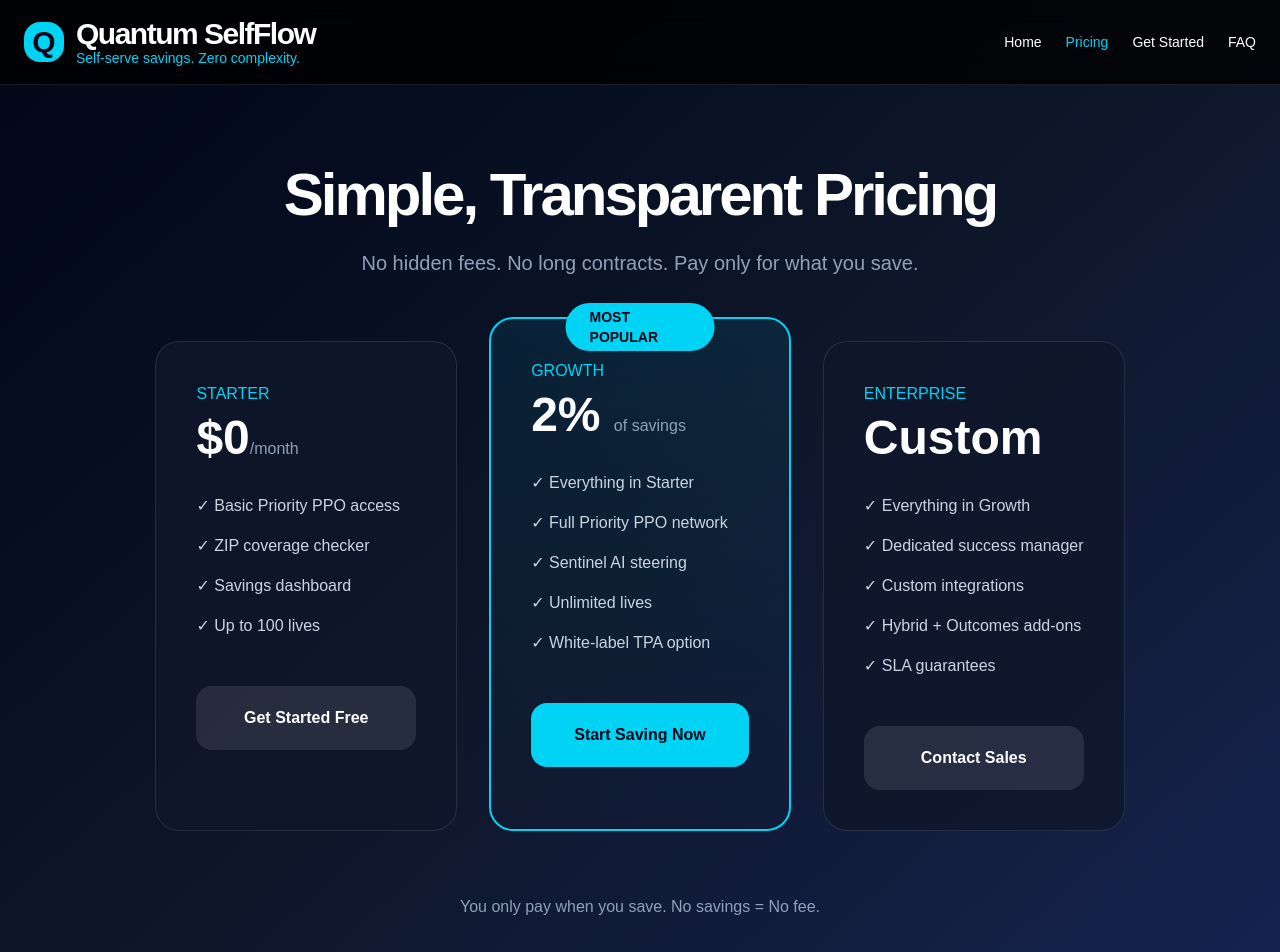
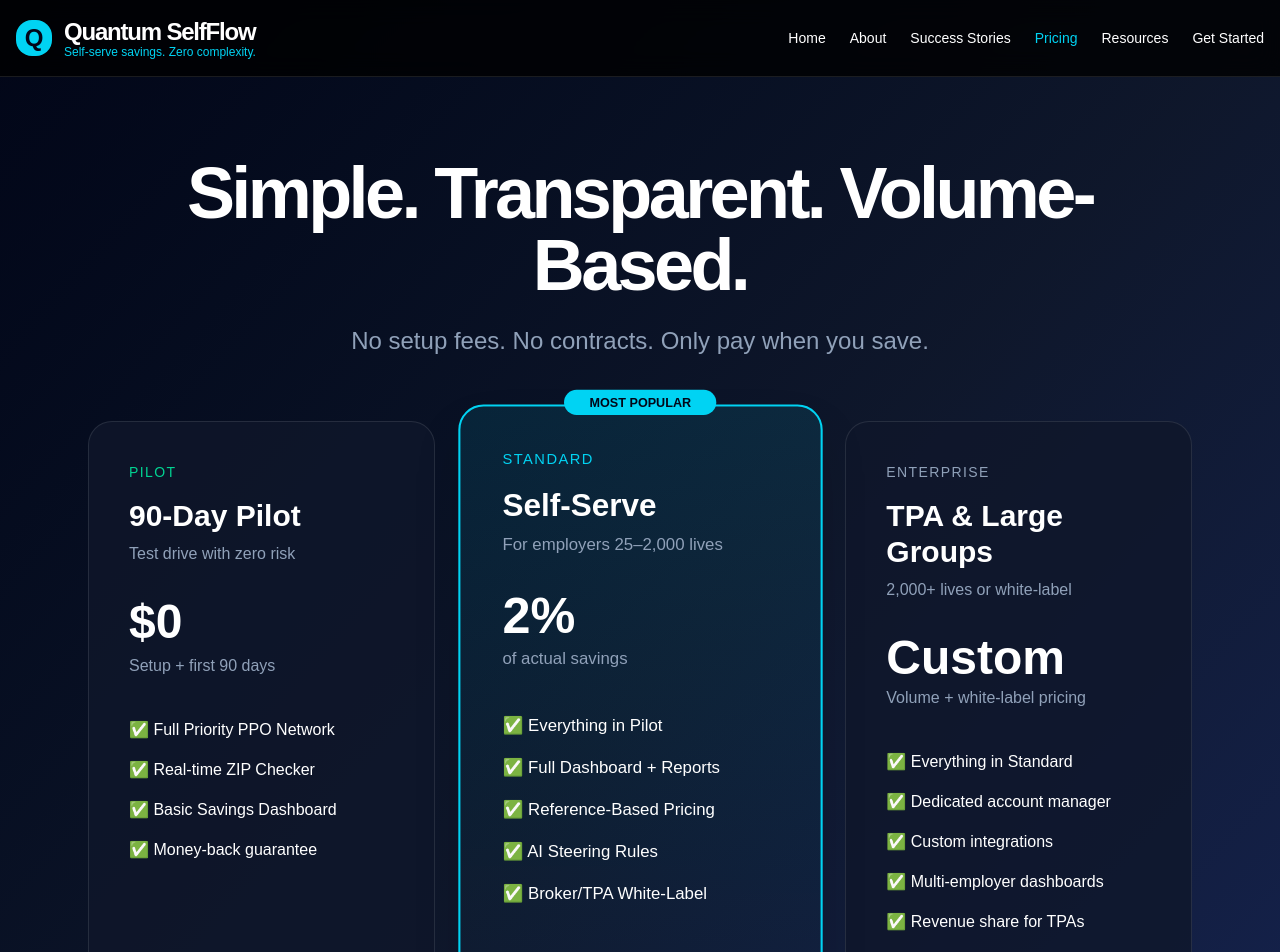
Before and after one commit to ryunstuart/quantum-selfflow, a Next.js app in the folder frontend/: page /pricing in a window 1280 px wide. Shown: the top 952 px of the page. Built offline with nearby package versions, Linux system fonts and the light colour scheme.

Commit message:
Pricing page - fixed navigation (no Pricing in logged-in menu)

```diff
--- a/frontend/app/pricing/page.tsx
+++ b/frontend/app/pricing/page.tsx
@@ -1,29 +1,55 @@
 'use client';
 
 import Link from 'next/link';
-import { useState } from 'react';
+import { useState, useEffect } from 'react';
 
 export default function Pricing() {
+  const [isLoggedIn, setIsLoggedIn] = useState(false);
   const [mobileMenuOpen, setMobileMenuOpen] = useState(false);
   const currentYear = new Date().getFullYear();
 
+  useEffect(() => {
+    const saved = localStorage.getItem('selfflow_user');
+    if (saved) setIsLoggedIn(true);
+  }, []);
+
+  const handleLogout = () => {
+    localStorage.removeItem('selfflow_user');
+    window.location.reload();
+  };
+
   return (
-    <div className="min-h-screen bg-gradient-to-br from-slate-950 via-slate-900 to-blue-950 text-white flex flex-col">
+    <div className="min-h-screen bg-gradient-to-br from-slate-950 via-slate-900 to-blue-950 text-white flex flex-col overflow-x-hidden">
       <nav className="border-b border-white/10 bg-black/80 backdrop-blur-md sticky top-0 z-50">
-        <div className="max-w-7xl mx-auto px-4 md:px-6 py-4 flex justify-between items-center">
+        <div className="max-w-7xl mx-auto px-4 py-4 flex justify-between items-center">
           <Link href="/" className="flex items-center gap-3 hover:opacity-90 transition">
-            <div className="w-9 h-9 md:w-10 md:h-10 bg-cyan-400 rounded-2xl flex items-center justify-center text-slate-950 font-bold text-2xl md:text-3xl shadow-lg">Q</div>
+            <div className="w-9 h-9 bg-cyan-400 rounded-2xl flex items-center justify-center text-slate-950 font-bold text-2xl shadow-lg">Q</div>
             <div>
-              <div className="font-bold text-2xl md:text-3xl tracking-tighter">Quantum SelfFlow</div>
-              <div className="text-cyan-400 text-xs md:text-sm -mt-1">Self-serve savings. Zero complexity.</div>
+              <div className="font-bold text-2xl tracking-tighter">Quantum SelfFlow</div>
+              <div className="text-cyan-400 text-xs -mt-1">Self-serve savings. Zero complexity.</div>
             </div>
           </Link>
 
+          {/* Desktop Navigation */}
           <div className="hidden md:flex items-center gap-6 text-sm font-medium">
-            <Link href="/" className="hover:text-cyan-400">Home</Link>
-            <Link href="/pricing" className="text-cyan-400 font-medium">Pricing</Link>
-            <Link href="/onboarding" className="hover:text-cyan-400">Get Started</Link>
-            <Link href="/faq" className="hover:text-cyan-400">FAQ</Link>
+            {isLoggedIn ? (
+              <>
+                <Link href="/dashboard" className="hover:text-cyan-400">Dashboard</Link>
+                <Link href="/myplan" className="hover:text-cyan-400">My Plan</Link>
+                <Link href="/settings" className="hover:text-cyan-400">Settings</Link>
+                <Link href="/resources" className="hover:text-cyan-400">Resources</Link>
+                <button onClick={handleLogout} className="text-red-400 hover:text-red-500 transition">Logout</button>
+              </>
+            ) : (
+              <>
+                <Link href="/" className="hover:text-cyan-400">Home</Link>
+                <Link href="/about" className="hover:text-cyan-400">About</Link>
+                <Link href="/success-stories" className="hover:text-cyan-400">Success Stories</Link>
+                <Link href="/pricing" className="text-cyan-400 font-medium">Pricing</Link>
+                <Link href="/resources" className="hover:text-cyan-400">Resources</Link>
+                <Link href="/onboarding" className="hover:text-cyan-400">Get Started</Link>
+              </>
+            )}
           </div>
 
           <button
@@ -34,74 +60,113 @@ export default function Pricing() {
           </button>
         </div>
 
+        {/* Mobile Menu */}
         {mobileMenuOpen && (
           <div className="md:hidden border-t border-white/10 bg-black/95 py-8">
             <div className="flex flex-col gap-6 text-center text-lg font-medium">
-              <Link href="/" className="hover:text-cyan-400 py-2" onClick={() => setMobileMenuOpen(false)}>Home</Link>
-              <Link href="/pricing" className="hover:text-cyan-400 py-2" onClick={() => setMobileMenuOpen(false)}>Pricing</Link>
-              <Link href="/onboarding" className="hover:text-cyan-400 py-2" onClick={() => setMobileMenuOpen(false)}>Get Started</Link>
-              <Link href="/faq" className="hover:text-cyan-400 py-2" onClick={() => setMobileMenuOpen(false)}>FAQ</Link>
+              {isLoggedIn ? (
+                <>
+                  <Link href="/dashboard" className="py-2" onClick={() => setMobileMenuOpen(false)}>Dashboard</Link>
+                  <Link href="/myplan" className="py-2" onClick={() => setMobileMenuOpen(false)}>My Plan</Link>
+                  <Link href="/settings" className="py-2" onClick={() => setMobileMenuOpen(false)}>Settings</Link>
+                  <Link href="/resources" className="py-2" onClick={() => setMobileMenuOpen(false)}>Resources</Link>
+                  <button onClick={handleLogout} className="text-red-400 py-2">Logout</button>
+                </>
+              ) : (
+                <>
+                  <Link href="/" className="py-2" onClick={() => setMobileMenuOpen(false)}>Home</Link>
+                  <Link href="/about" className="py-2" onClick={() => setMobileMenuOpen(false)}>About</Link>
+                  <Link href="/success-stories" className="py-2" onClick={() => setMobileMenuOpen(false)}>Success Stories</Link>
+                  <Link href="/pricing" className="py-2" onClick={() => setMobileMenuOpen(false)}>Pricing</Link>
+                  <Link href="/resources" className="py-2" onClick={() => setMobileMenuOpen(false)}>Resources</Link>
+                  <Link href="/onboarding" className="py-2" onClick={() => setMobileMenuOpen(false)}>Get Started</Link>
+                </>
+              )}
             </div>
           </div>
         )}
       </nav>
 
-      <div className="max-w-5xl mx-auto px-6 py-20 flex-1">
+      <div className="max-w-6xl mx-auto px-6 py-20 flex-1">
         <div className="text-center mb-16">
-          <h1 className="text-5xl md:text-6xl font-bold tracking-tighter mb-6">Simple, Transparent Pricing</h1>
-          <p className="text-xl text-slate-400">No hidden fees. No long contracts. Pay only for what you save.</p>
+          <h1 className="text-6xl md:text-7xl font-bold tracking-tighter mb-6">Simple. Transparent. Volume-Based.</h1>
+          <p className="text-2xl text-slate-400">No setup fees. No contracts. Only pay when you save.</p>
         </div>
 
         <div className="grid md:grid-cols-3 gap-8">
-          {/* Starter */}
-          <div className="bg-slate-900/80 border border-white/10 rounded-3xl p-10">
-            <div className="text-cyan-400 font-medium mb-2">STARTER</div>
-            <div className="text-5xl font-bold mb-8">$0<span className="text-base font-normal text-slate-400">/month</span></div>
-            <ul className="space-y-4 mb-12 text-slate-300">
-              <li>✓ Basic Priority PPO access</li>
-              <li>✓ ZIP coverage checker</li>
-              <li>✓ Savings dashboard</li>
-              <li>✓ Up to 100 lives</li>
+          {/* Free Pilot */}
+          <div className="bg-slate-900/80 border border-white/10 rounded-3xl p-10 flex flex-col">
+            <div className="text-emerald-400 text-sm font-medium tracking-widest mb-4">PILOT</div>
+            <h3 className="text-3xl font-semibold mb-2">90-Day Pilot</h3>
+            <p className="text-slate-400 mb-8">Test drive with zero risk</p>
+
+            <div className="text-5xl font-bold mb-2">$0</div>
+            <p className="text-slate-400 mb-10">Setup + first 90 days</p>
+
+            <ul className="space-y-4 mb-12 flex-1">
+              <li className="flex items-center gap-3">✅ Full Priority PPO Network</li>
+              <li className="flex items-center gap-3">✅ Real-time ZIP Checker</li>
+              <li className="flex items-center gap-3">✅ Basic Savings Dashboard</li>
+              <li className="flex items-center gap-3">✅ Money-back guarantee</li>
             </ul>
-            <Link href="/onboarding" className="block text-center bg-white/10 hover:bg-white/20 py-5 rounded-2xl font-semibold">Get Started Free</Link>
+
+            <Link href="/onboarding" className="block text-center border border-white/30 hover:bg-white/10 py-4 rounded-2xl font-medium transition">
+              Start Free Pilot
+            </Link>
           </div>
 
-          {/* Growth (Recommended) */}
-          <div className="bg-gradient-to-b from-cyan-500/10 to-transparent border-2 border-cyan-400 rounded-3xl p-10 relative -mt-4 md:-mt-6">
-            <div className="absolute -top-4 left-1/2 -translate-x-1/2 bg-cyan-400 text-slate-950 text-sm font-bold px-6 py-1 rounded-full">MOST POPULAR</div>
-            <div className="text-cyan-400 font-medium mb-2">GROWTH</div>
-            <div className="text-5xl font-bold mb-8">2% <span className="text-base font-normal text-slate-400">of savings</span></div>
-            <ul className="space-y-4 mb-12 text-slate-300">
-              <li>✓ Everything in Starter</li>
-              <li>✓ Full Priority PPO network</li>
-              <li>✓ Sentinel AI steering</li>
-              <li>✓ Unlimited lives</li>
-              <li>✓ White-label TPA option</li>
+          {/* Standard - Most Popular */}
+          <div className="bg-gradient-to-b from-cyan-400/10 to-transparent border-2 border-cyan-400 rounded-3xl p-10 flex flex-col relative scale-105 shadow-2xl">
+            <div className="absolute -top-4 left-1/2 -translate-x-1/2 bg-cyan-400 text-slate-950 text-xs font-bold px-6 py-1 rounded-full">MOST POPULAR</div>
+
+            <div className="text-cyan-400 text-sm font-medium tracking-widest mb-4">STANDARD</div>
+            <h3 className="text-3xl font-semibold mb-2">Self-Serve</h3>
+            <p className="text-slate-400 mb-8">For employers 25–2,000 lives</p>
+
+            <div className="text-5xl font-bold mb-1">2%</div>
+            <p className="text-slate-400 mb-10">of actual savings</p>
+
+            <ul className="space-y-4 mb-12 flex-1">
+              <li className="flex items-center gap-3">✅ Everything in Pilot</li>
+              <li className="flex items-center gap-3">✅ Full Dashboard + Reports</li>
+              <li className="flex items-center gap-3">✅ Reference-Based Pricing</li>
+              <li className="flex items-center gap-3">✅ AI Steering Rules</li>
+              <li className="flex items-center gap-3">✅ Broker/TPA White-Label</li>
             </ul>
-            <Link href="/onboarding" className="block text-center bg-cyan-400 hover:bg-cyan-300 text-slate-950 py-5 rounded-2xl font-semibold">Start Saving Now</Link>
+
+            <Link href="/onboarding" className="block text-center bg-cyan-400 hover:bg-cyan-300 text-slate-950 py-5 rounded-2xl font-semibold text-lg transition">
+              Activate SelfFlow
+            </Link>
           </div>
 
           {/* Enterprise */}
-          <div className="bg-slate-900/80 border border-white/10 rounded-3xl p-10">
-            <div className="text-cyan-400 font-medium mb-2">ENTERPRISE</div>
-            <div className="text-5xl font-bold mb-8">Custom</div>
-            <ul className="space-y-4 mb-12 text-slate-300">
-              <li>✓ Everything in Growth</li>
-              <li>✓ Dedicated success manager</li>
-              <li>✓ Custom integrations</li>
-              <li>✓ Hybrid + Outcomes add-ons</li>
-              <li>✓ SLA guarantees</li>
+          <div className="bg-slate-900/80 border border-white/10 rounded-3xl p-10 flex flex-col">
+            <div className="text-slate-400 text-sm font-medium tracking-widest mb-4">ENTERPRISE</div>
+            <h3 className="text-3xl font-semibold mb-2">TPA & Large Groups</h3>
+            <p className="text-slate-400 mb-8">2,000+ lives or white-label</p>
+
+            <div className="text-5xl font-bold mb-1">Custom</div>
+            <p className="text-slate-400 mb-10">Volume + white-label pricing</p>
+
+            <ul className="space-y-4 mb-12 flex-1">
+              <li className="flex items-center gap-3">✅ Everything in Standard</li>
+              <li className="flex items-center gap-3">✅ Dedicated account manager</li>
+              <li className="flex items-center gap-3">✅ Custom integrations</li>
+              <li className="flex items-center gap-3">✅ Multi-employer dashboards</li>
+              <li className="flex items-center gap-3">✅ Revenue share for TPAs</li>
             </ul>
-            <Link href="/contact" className="block text-center bg-white/10 hover:bg-white/20 py-5 rounded-2xl font-semibold">Contact Sales</Link>
+
+            <Link href="/contact" className="block text-center border border-white/30 hover:bg-white/10 py-4 rounded-2xl font-medium transition">
+              Contact Sales
+            </Link>
           </div>
         </div>
 
-        <div className="text-center mt-16 text-slate-400">
-          You only pay when you save. No savings = No fee.
+        <div className="text-center mt-16 text-slate-400 text-sm">
+          All plans include real-time API access, 90-day money-back savings guarantee, and no long-term contracts.
         </div>
       </div>
 
-      {/* Auto Year Footer */}
       <footer className="border-t border-white/10 bg-black/60 py-12 mt-auto">
         <div className="max-w-7xl mx-auto px-6 text-center text-slate-400 text-sm">
           © {currentYear} Quantum SelfFlow • Powered by Quantum One Networks<br />
```
